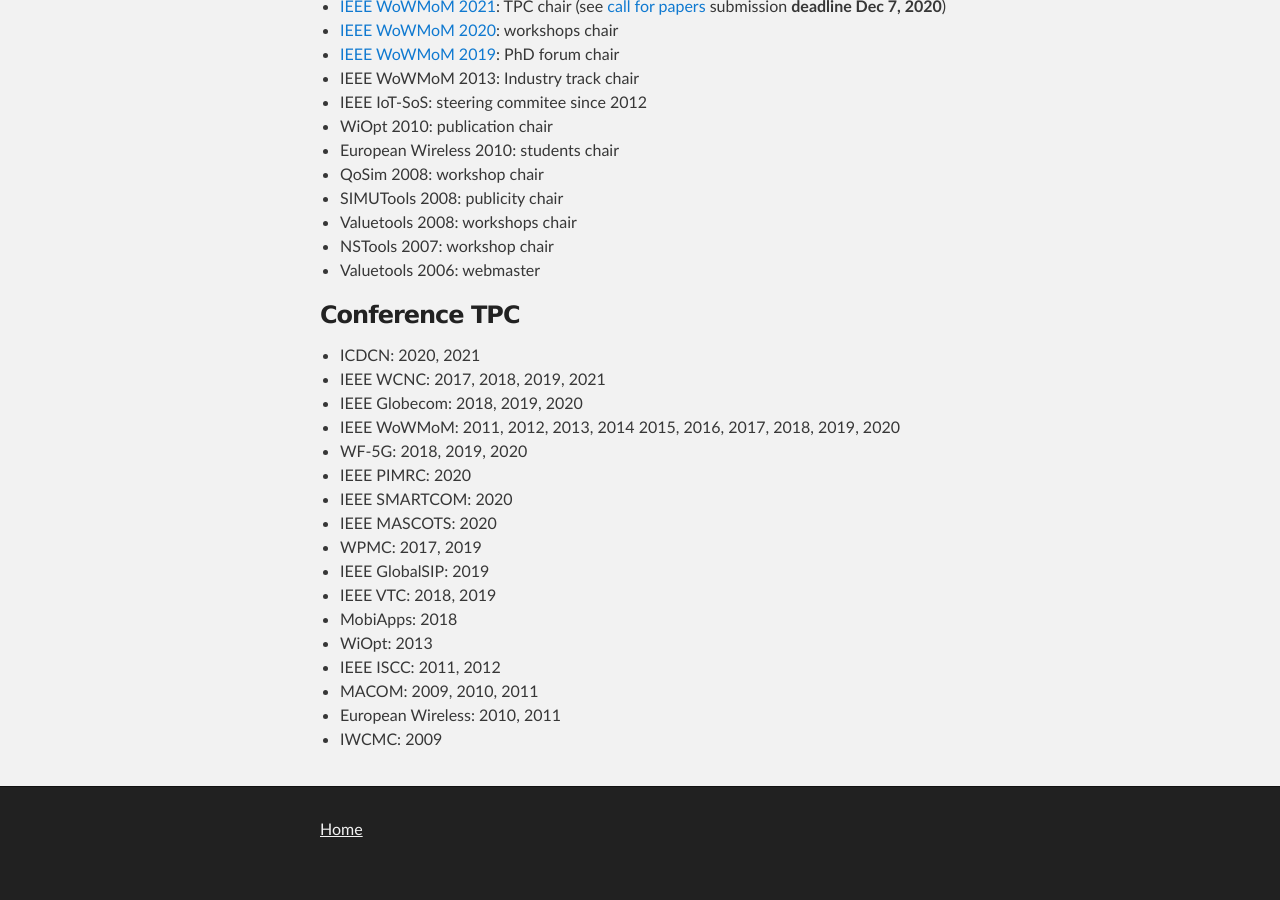
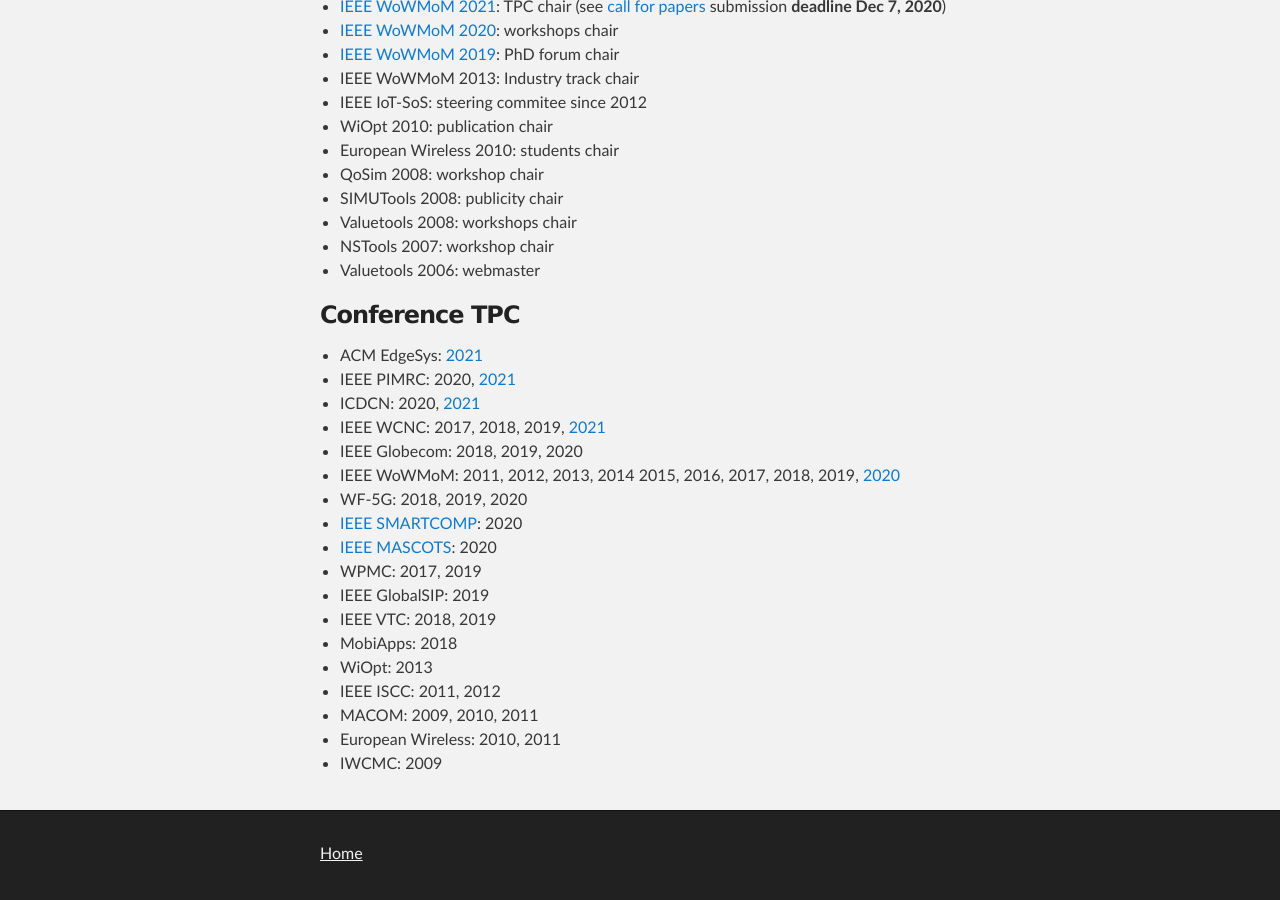
Before and after one commit to ccicconetti/ccicconetti.github.io, a Jekyll site: the page built from editorial.md, in a window 1280 px wide and 900 px high, scrolled down 674 px. Built offline with Jekyll 4.4.1, drawn with Linux system fonts in a browser that asks for light colours; before the commit the page ends 1550 px from its top, so only the background shows below that.

Commit message:
Add EdgeSys TPC membership

```diff
--- a/editorial.md
+++ b/editorial.md
@@ -33,14 +33,15 @@ layout: page
 
 ### Conference TPC
 
-- ICDCN: 2020, 2021
-- IEEE WCNC: 2017, 2018, 2019, 2021
+- ACM EdgeSys: [2021](https://edge-sys.github.io/2021/)
+- IEEE PIMRC: 2020, [2021](https://pimrc2021.ieee-pimrc.org/)
+- ICDCN: 2020, [2021](http://www.icdcn2021.net/)
+- IEEE WCNC: 2017, 2018, 2019, [2021](https://wcnc2021.ieee-wcnc.org/)
 - IEEE Globecom: 2018, 2019, 2020
-- IEEE WoWMoM: 2011, 2012, 2013, 2014 2015, 2016, 2017, 2018, 2019, 2020
+- IEEE WoWMoM: 2011, 2012, 2013, 2014 2015, 2016, 2017, 2018, 2019, [2020](http://www.cs.ucc.ie/wowmom2020/)
 - WF-5G: 2018, 2019, 2020
-- IEEE PIMRC: 2020
-- IEEE SMARTCOM: 2020
-- IEEE MASCOTS: 2020
+- [IEEE SMARTCOMP](https://www.smart-comp.info/): 2020
+- [IEEE MASCOTS](http://mascots.iitis.pl/): 2020
 - WPMC: 2017, 2019
 - IEEE GlobalSIP: 2019
 - IEEE VTC: 2018, 2019
```
